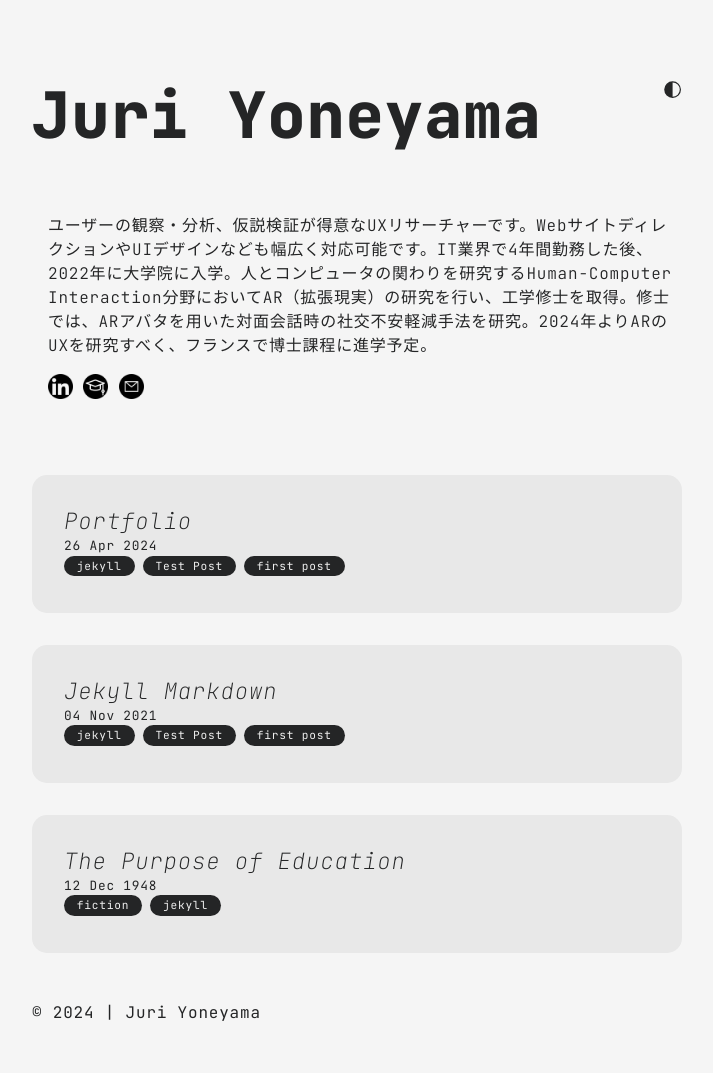
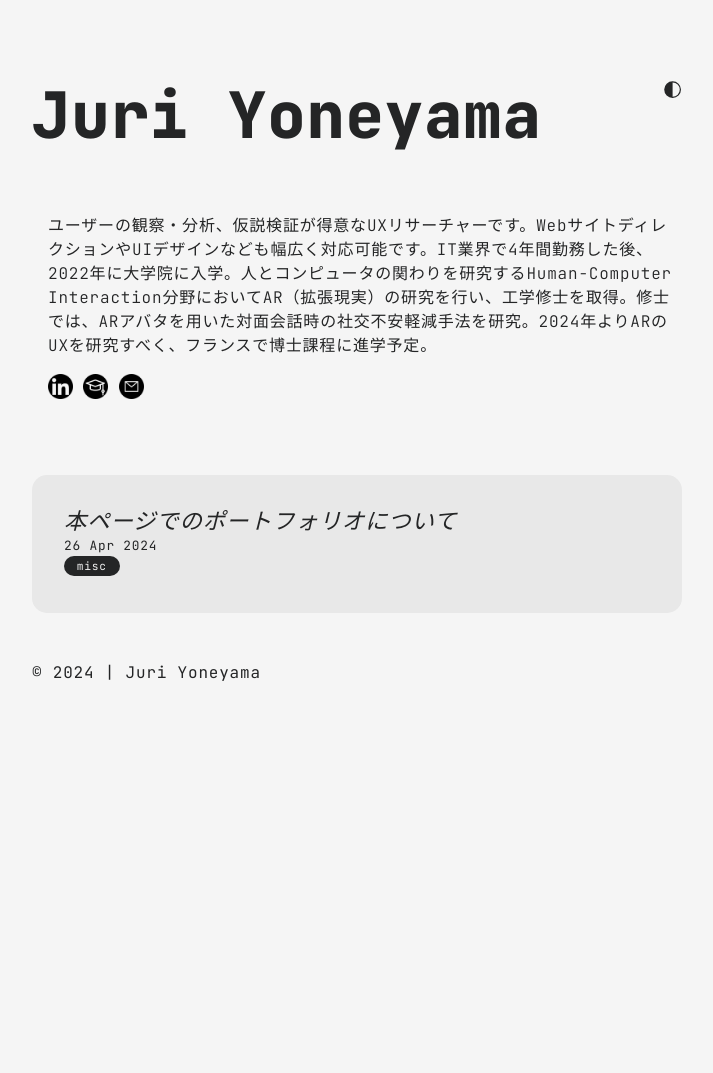
Before and after one commit to juri-ynym/portfolio, a Jekyll site: the page built from index.md, in a window 1280 px wide. Shown: the whole page, without its empty margins (283-996 px from the left). Built offline with Jekyll 4.4.1, drawn with Linux system fonts in a browser that asks for light colours; after the commit the page ends 900 px from its top, so only the background shows below that.

Commit message:
no message

```diff
--- a/all_collections/_posts/2024-04-26-portfolio-desu.md
+++ b/all_collections/_posts/2024-04-26-portfolio-desu.md
@@ -1,8 +1,9 @@
 ---
 layout: post
-title: Portfolio
+title: 本ページでのポートフォリオについて
 date: 2024-04-26
-categories: ["jekyll", "Test Post", "first post"]
+categories: ["misc"]
 ---
 
-hello
+本ページでのポートフォリオは準備中です。
+職務経歴書、ポートフォリオはメールにてお問い合わせください。
```
Also changed, not shown: bk/1948-12-12-the-purpose-of-education.md (renamed from all_collections/_posts/1948-12-12-the-purpose-of-education.md), bk/2021-11-04-jekyll-markdown.md (renamed from all_collections/_posts/2021-11-04-jekyll-markdown.md).
